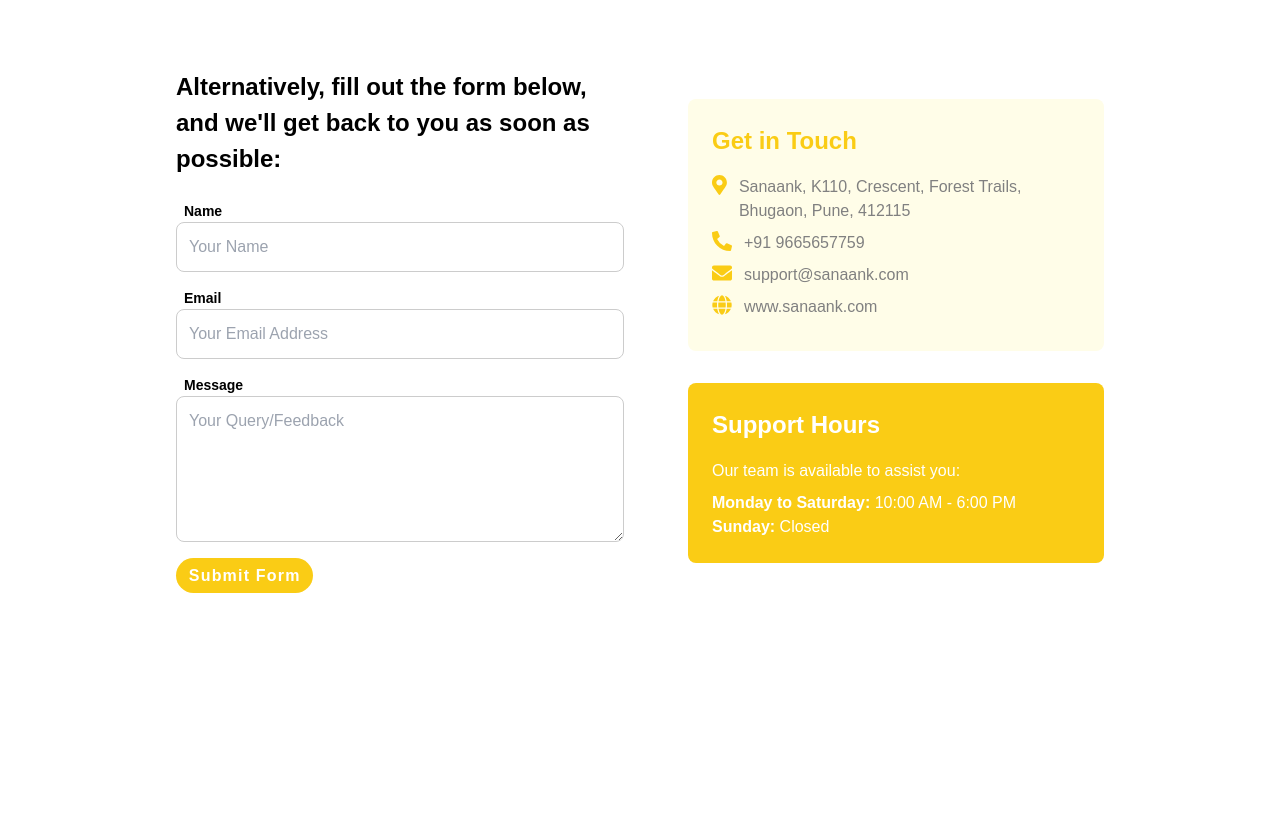
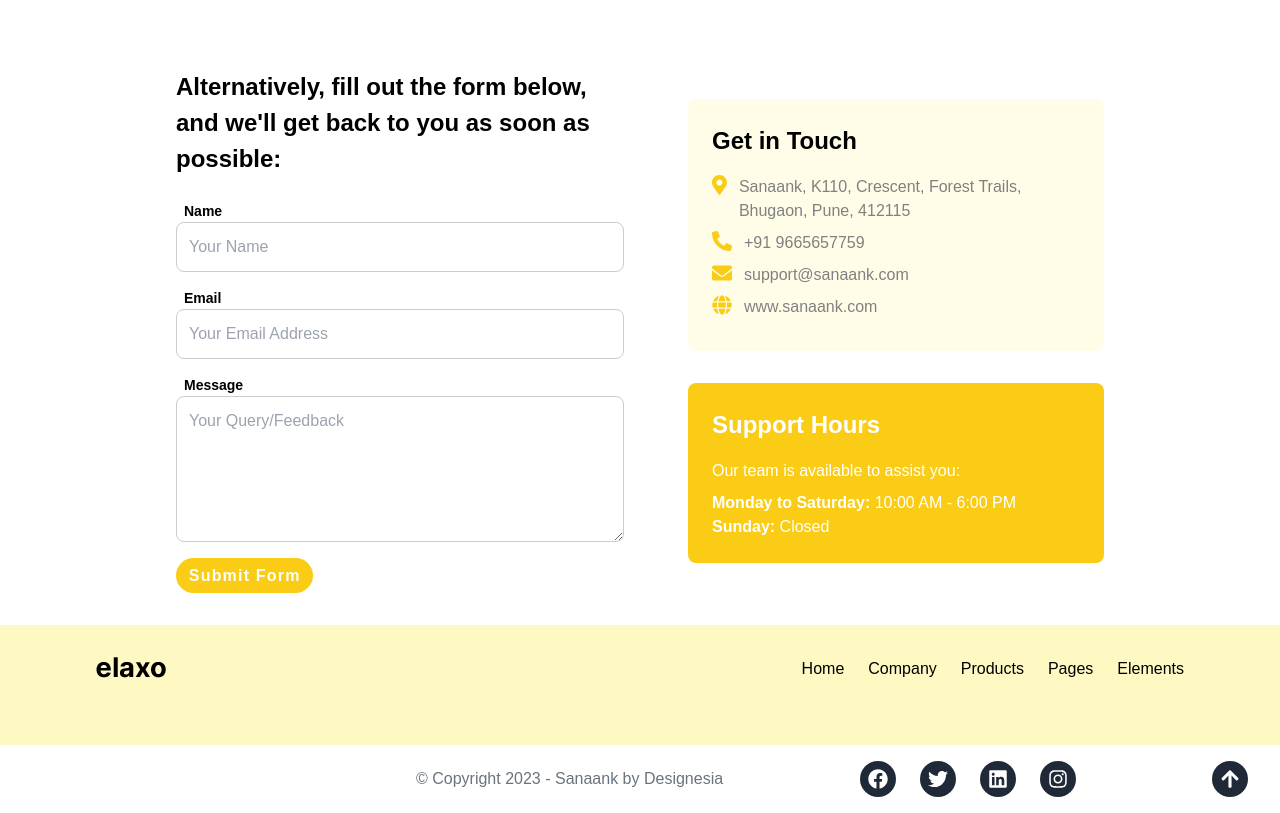
Before and after one commit to Sanaank-Official/website, a Next.js app: page /contact-us in a window 1280 px wide. Shown: the part 560-1373 px from the top of the page. Before the commit the page ends 1185 px from the top, so only its background shows below. Built offline with nearby package versions, Linux system fonts and the light colour scheme.

Commit message:
contact us footer aded

```diff
--- a/src/app/contact-us/page.js
+++ b/src/app/contact-us/page.js
@@ -9,7 +9,7 @@
 } from "react-icons/fa";
 import Image from "next/image";
 import "../../styles/Contact.css";
-
+import Footer from "../../components/Footer";
 export default function ContactUs() {
 	const [formData, setFormData] = useState({
 		name: "",
@@ -152,6 +152,9 @@
 					</div>
 				</div>
 			</div>
+			<div>
+				<Footer />
+			</div>
 		</div>
 	);
 }
--- a/src/styles/Contact.css
+++ b/src/styles/Contact.css
@@ -136,7 +136,7 @@
 	font-size: 1.5rem;
 	font-weight: bold;
 	margin-bottom: 1rem;
-	color: #facc15;
+	color: #000000;
 }
 
 .contact-us .card p {
```
